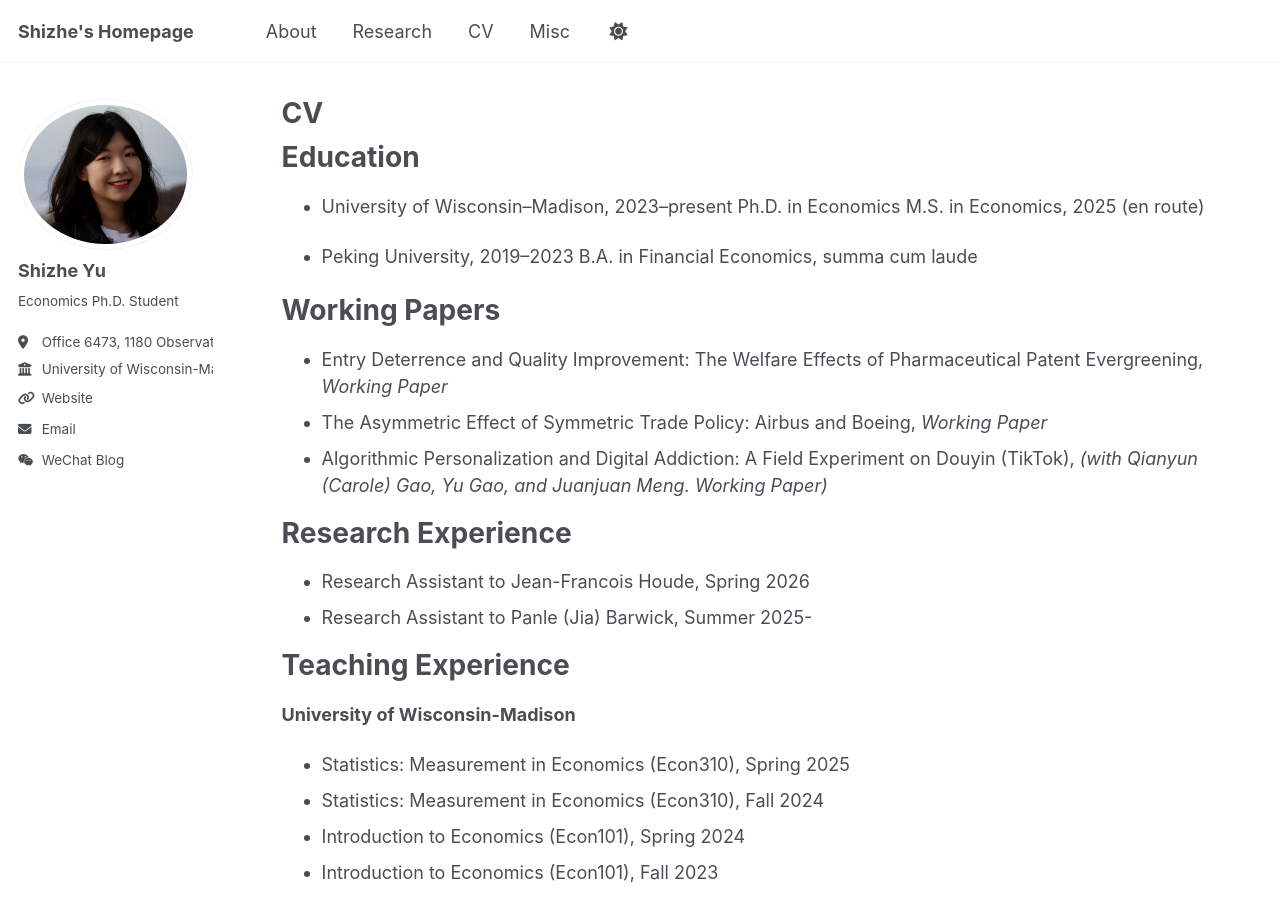
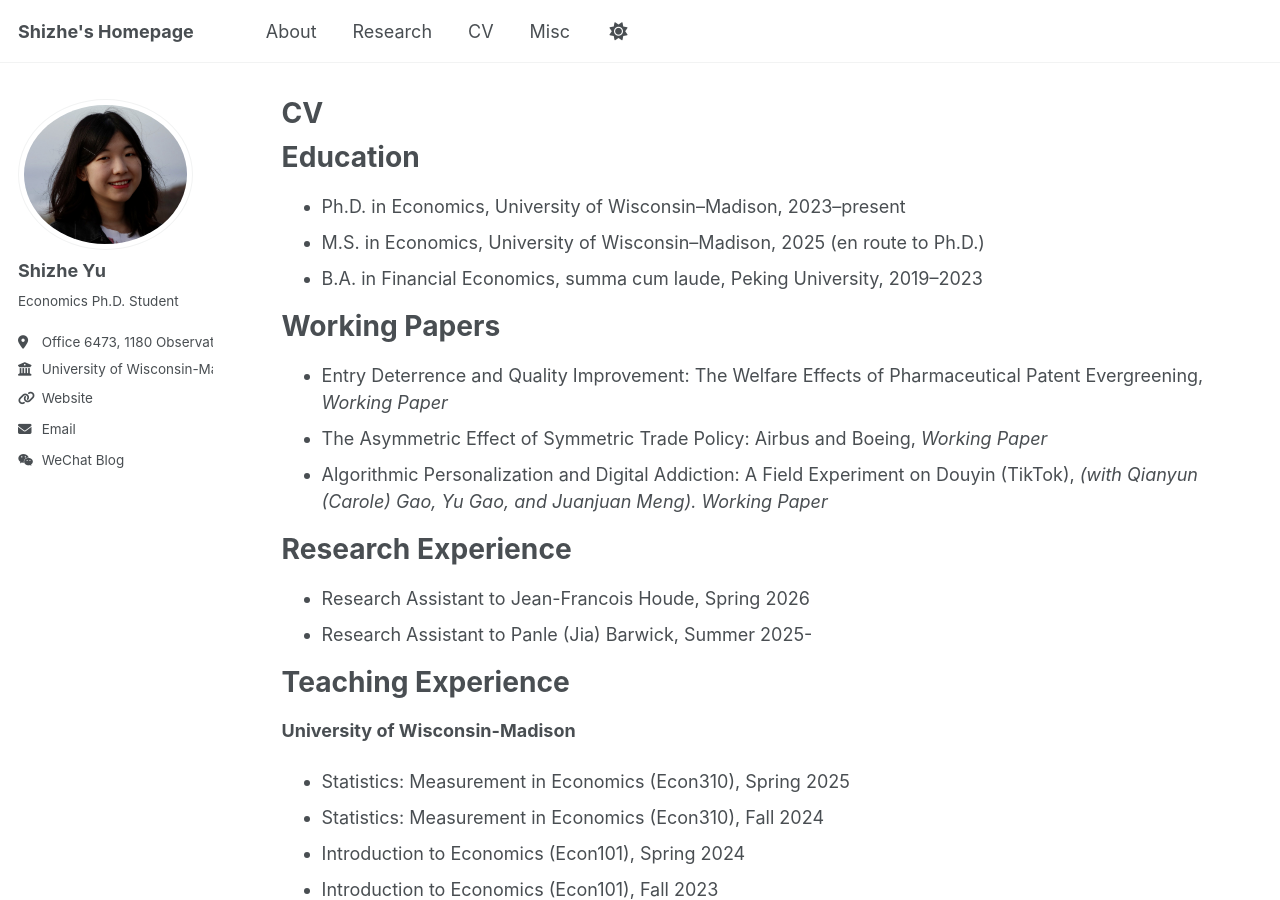
Before and after one commit to shizhe-yu/shizhe-yu.github.io, a Jekyll site: the page built from _pages/cv.md, in a window 1280 px wide and 900 px high. Built offline with Jekyll 4.4.1, drawn with Linux system fonts in a browser that asks for light colours.

Commit message:
Update cv.md

```diff
--- a/_pages/cv.md
+++ b/_pages/cv.md
@@ -11,18 +11,15 @@ redirect_from:
 
 Education
 =========
-* University of Wisconsin–Madison, 2023–present
-  Ph.D. in Economics
-  M.S. in Economics, 2025 (en route)
-
-* Peking University, 2019–2023
-  B.A. in Financial Economics, summa cum laude
+* Ph.D. in Economics, University of Wisconsin–Madison, 2023–present
+* M.S. in Economics, University of Wisconsin–Madison, 2025 (en route to Ph.D.)
+* B.A. in Financial Economics, summa cum laude, Peking University, 2019–2023
 
 Working Papers
 ======
 * Entry Deterrence and Quality Improvement: The Welfare Effects of Pharmaceutical Patent Evergreening, *Working Paper*
 * The Asymmetric Effect of Symmetric Trade Policy: Airbus and Boeing, *Working Paper*
-* Algorithmic Personalization and Digital Addiction: A Field Experiment on Douyin (TikTok), *(with Qianyun (Carole) Gao, Yu Gao, and Juanjuan Meng. Working Paper)*
+* Algorithmic Personalization and Digital Addiction: A Field Experiment on Douyin (TikTok), *(with Qianyun (Carole) Gao, Yu Gao, and Juanjuan Meng). Working Paper*
 
 
 Research Experience
```
